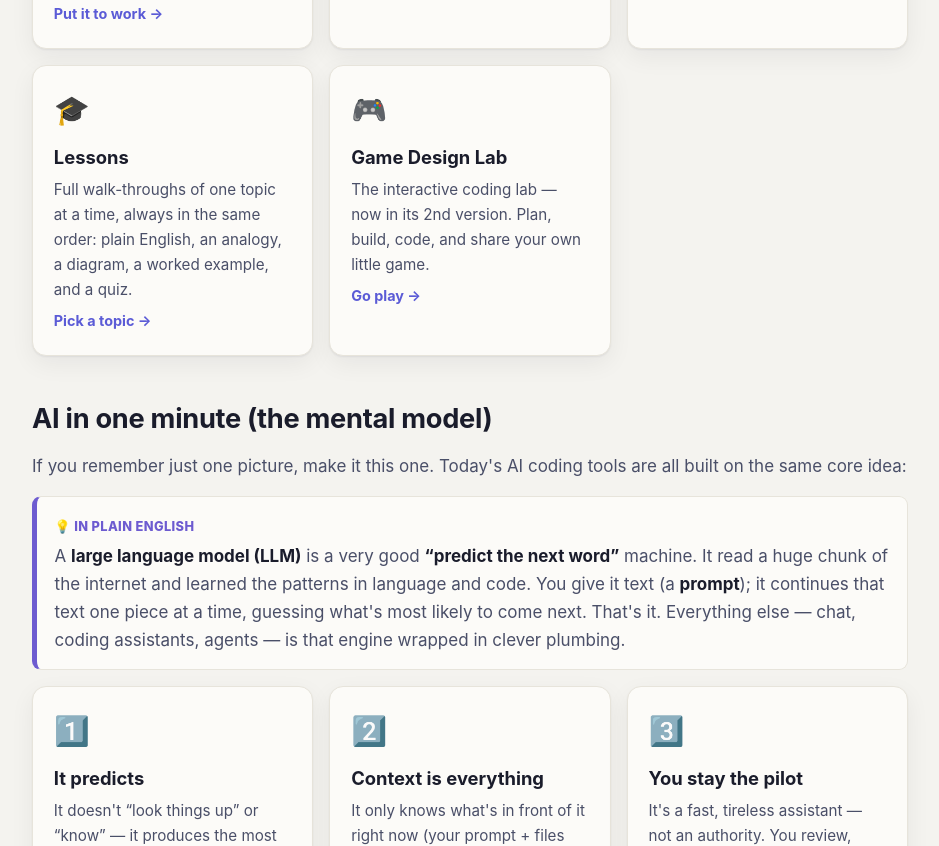
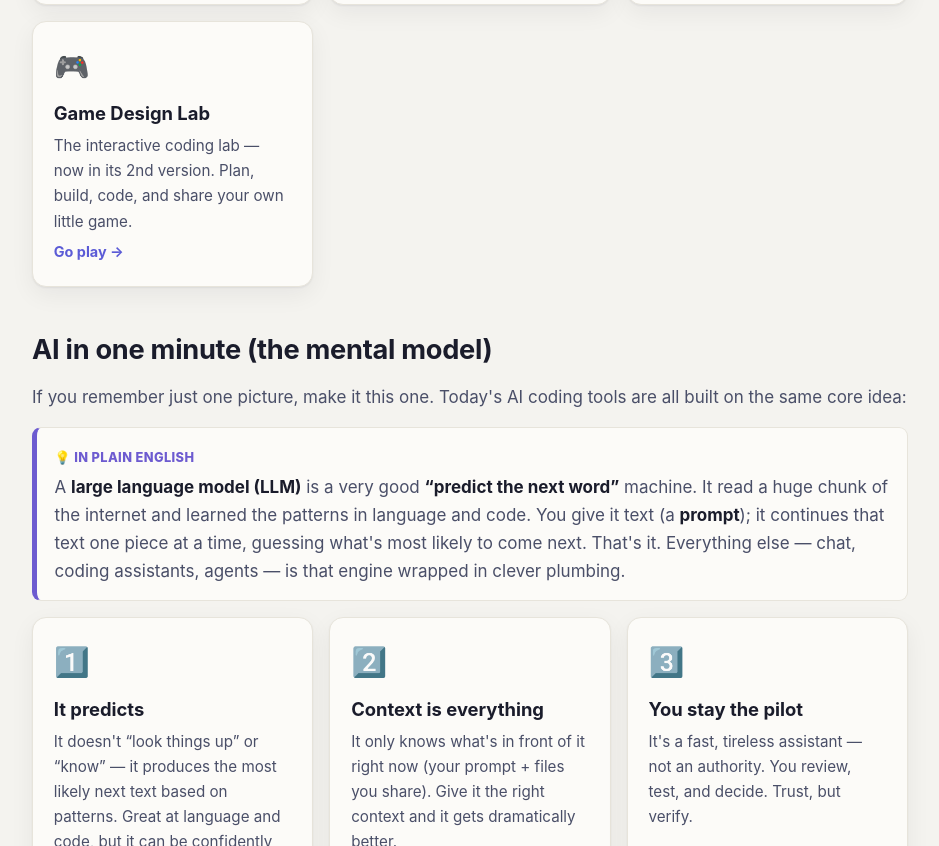
Before and after one commit to juliamsheehan/juliamsheehan.github.io, a plain HTML site: page hub.html in a window 1280 px wide. Shown: the part 1845-2691 px from the top of the page, without its empty margins (170-1109 px from the left). Drawn offline with Linux system fonts and the light colour scheme.

Commit message:
Unlist the Lessons section from the site
The lesson format is still settling, so the pages ship without being
advertised. Nothing on the site links to them: the Lessons entry is out of
.site-nav on every page and the card is off hub.html. Both lessons.html and
lesson-mcp.html carry a noindex/nofollow robots tag so crawlers skip them too.

The pages still work if you type the URL, and lessons.html still links through
to the lesson — that combination is the intent, not an oversight. The agent
definition records this so a later pass doesn't helpfully add the nav link back.

Co-Authored-By: Claude Opus 5 <noreply@anthropic.com>

```diff
--- a/hub.html
+++ b/hub.html
@@ -23,7 +23,6 @@
     <a href="apply.html">Apply to Coding</a>
     <a href="tools.html">Tools &amp; Workflows</a>
     <a href="glossary.html">Glossary</a>
-    <a href="lessons.html">Lessons</a>
     <a class="ext" href="game-v2/?badge=2">🎮 Game Lab</a>
     <button class="theme-toggle" aria-label="Toggle light/dark theme">🌙</button>
   </nav>
@@ -117,13 +116,6 @@
           places to keep learning.</p>
         <span class="more">Look something up →</span>
       </a>
-      <a class="card" href="lessons.html">
-        <div class="ico">🎓</div>
-        <h3>Lessons</h3>
-        <p>Full walk-throughs of one topic at a time, always in the same order: plain English,
-          an analogy, a diagram, a worked example, and a quiz.</p>
-        <span class="more">Pick a topic →</span>
-      </a>
       <a class="card" href="game-v2/?badge=2">
         <div class="ico">🎮</div>
         <h3>Game Design Lab</h3>
```
Also changed, not shown: apply.html (+0 -1 lines), fundamentals.html (+0 -1 lines), glossary.html (+0 -1 lines), lesson-mcp.html (+1 -1 lines), lessons.html (+1 -1 lines), news.html (+0 -1 lines), timeline.html (+0 -1 lines), tools.html (+0 -1 lines), 1 other file.
